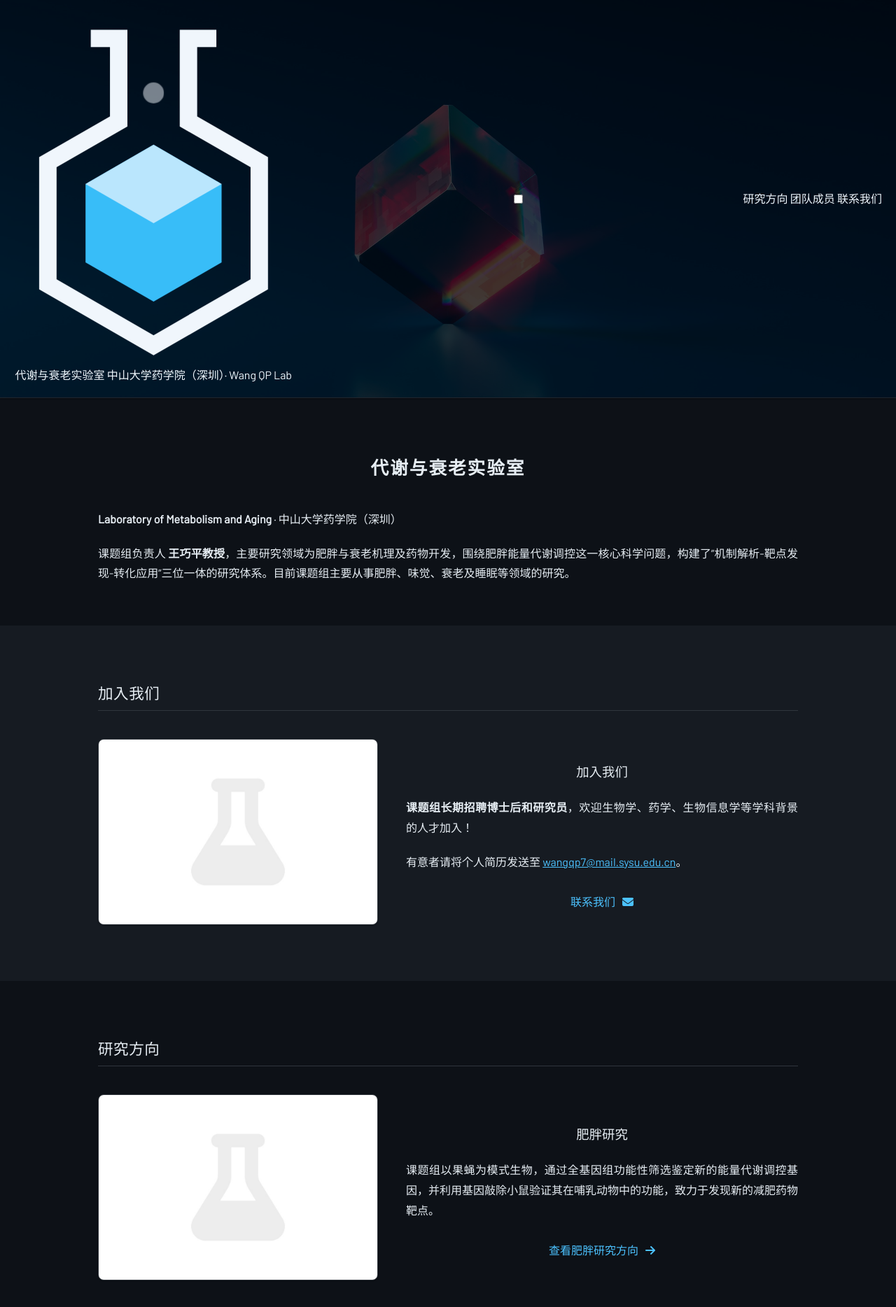
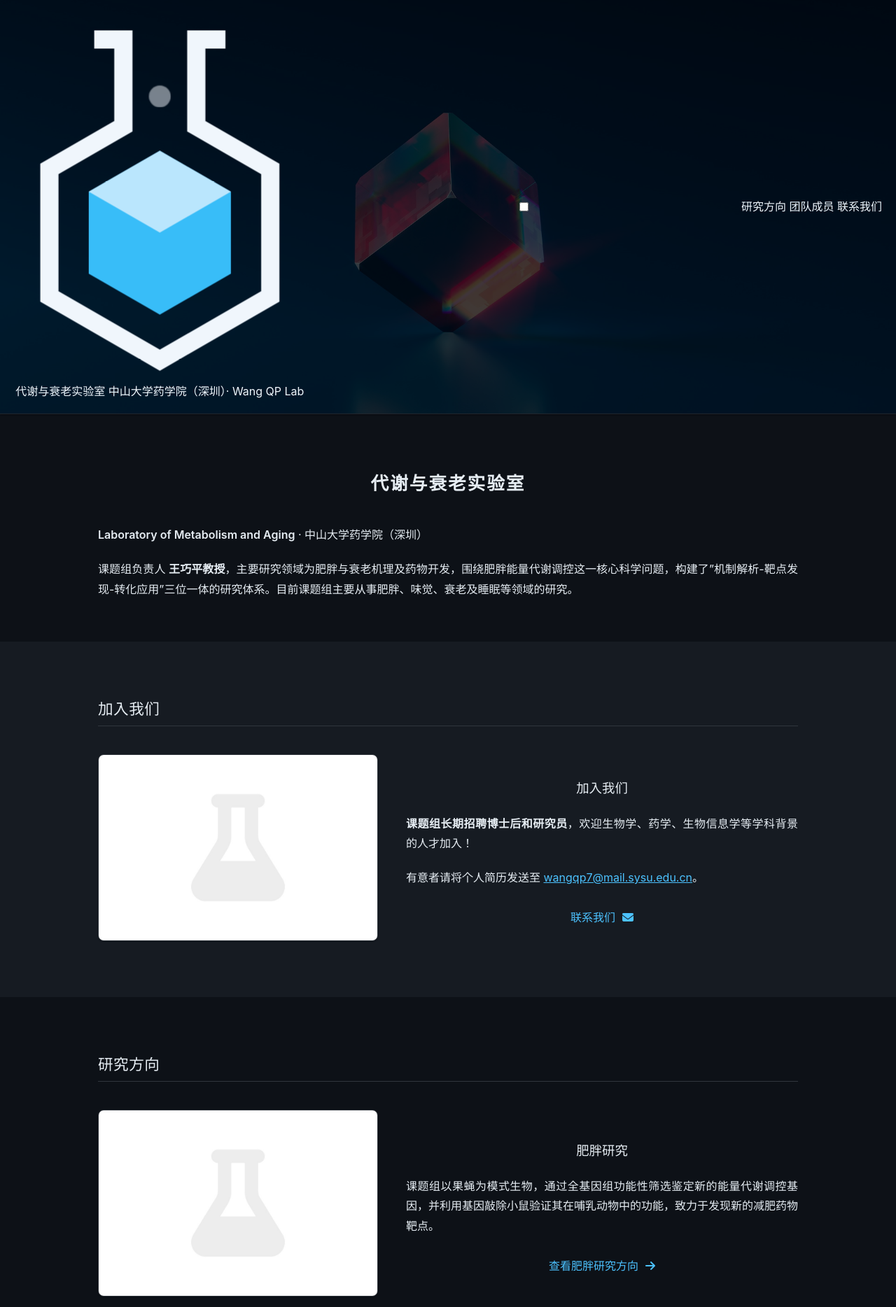
Before and after one commit to wangseeker/wangqp-lab, a Jekyll site: the page built from index.md, in a window 1280 px wide. Shown: the top 1868 px of the page at 70% size. Built offline with Jekyll 4.4.1, drawn with Linux system fonts in a browser that asks for light colours; a style sheet for code colours, icons or effects is not loaded.

Commit message:
修复字体乱码与图标缺失：移除被墙的 Google Fonts（改用系统字体栈），Font Awesome 换国内 bootcdn 镜像

```diff
--- a/_includes/fonts.html
+++ b/_includes/fonts.html
@@ -1,17 +1,21 @@
-<!-- Google Fonts -->
-<!-- automatically get url from fonts used in theme file -->
-{% assign googlefonts = "_styles/-theme.scss" | file_read | google_fonts %}
-<link rel="preconnect" href="https://fonts.gstatic.com">
-<link href="{{ googlefonts }}" rel="stylesheet">
+<!-- 系统字体栈（零外部依赖，中文显示稳定，国内访问无墙问题） -->
+<style>
+  body, h1, h2, h3, h4, h5, h6, button, input, textarea {
+    font-family: -apple-system, BlinkMacSystemFont, "SF Pro SC", "PingFang SC",
+      "Hiragino Sans GB", "Microsoft YaHei", "Segoe UI", Roboto, sans-serif;
+  }
+  code, pre {
+    font-family: ui-monospace, "SF Mono", "Roboto Mono", Menlo, Consolas, monospace;
+  }
+</style>
 
-<!-- Font Awesome icons (load asynchronously due to size) -->
-{% assign fontawesome = "https://use.fontawesome.com/releases/v6.7.0/css/all.css" %}
+<!-- Font Awesome icons (国内 CDN: bootcdn，替代被墙的 use.fontawesome.com) -->
 <link
-  href="{{ fontawesome }}"
+  href="https://cdn.bootcdn.net/ajax/libs/font-awesome/6.7.0/css/all.min.css"
   rel="stylesheet"
   media="none"
   onload="this.removeAttribute('media'); this.onload = null;"
 />
 <noscript>
-  <link href="{{ fontawesome }}" rel="stylesheet">
+  <link href="https://cdn.bootcdn.net/ajax/libs/font-awesome/6.7.0/css/all.min.css" rel="stylesheet">
 </noscript>
--- a/_styles/-theme.scss
+++ b/_styles/-theme.scss
@@ -37,11 +37,11 @@
 }
 
 :root {
-  // Typography
-  --title: "Barlow", "Inter", sans-serif;
-  --heading: "Barlow", "Inter", sans-serif;
-  --body: "Barlow", "Inter", sans-serif;
-  --code: "Roboto Mono", ui-monospace, monospace;
+  // Typography — 系统字体栈（中文显示稳定，无外部依赖）
+  --title: -apple-system, "PingFang SC", "Hiragino Sans GB", "Microsoft YaHei", sans-serif;
+  --heading: -apple-system, "PingFang SC", "Hiragino Sans GB", "Microsoft YaHei", sans-serif;
+  --body: -apple-system, "PingFang SC", "Hiragino Sans GB", "Microsoft YaHei", sans-serif;
+  --code: ui-monospace, "SF Mono", Menlo, Consolas, monospace;
 
   // Type scale
   --large: 1.15rem;
```
